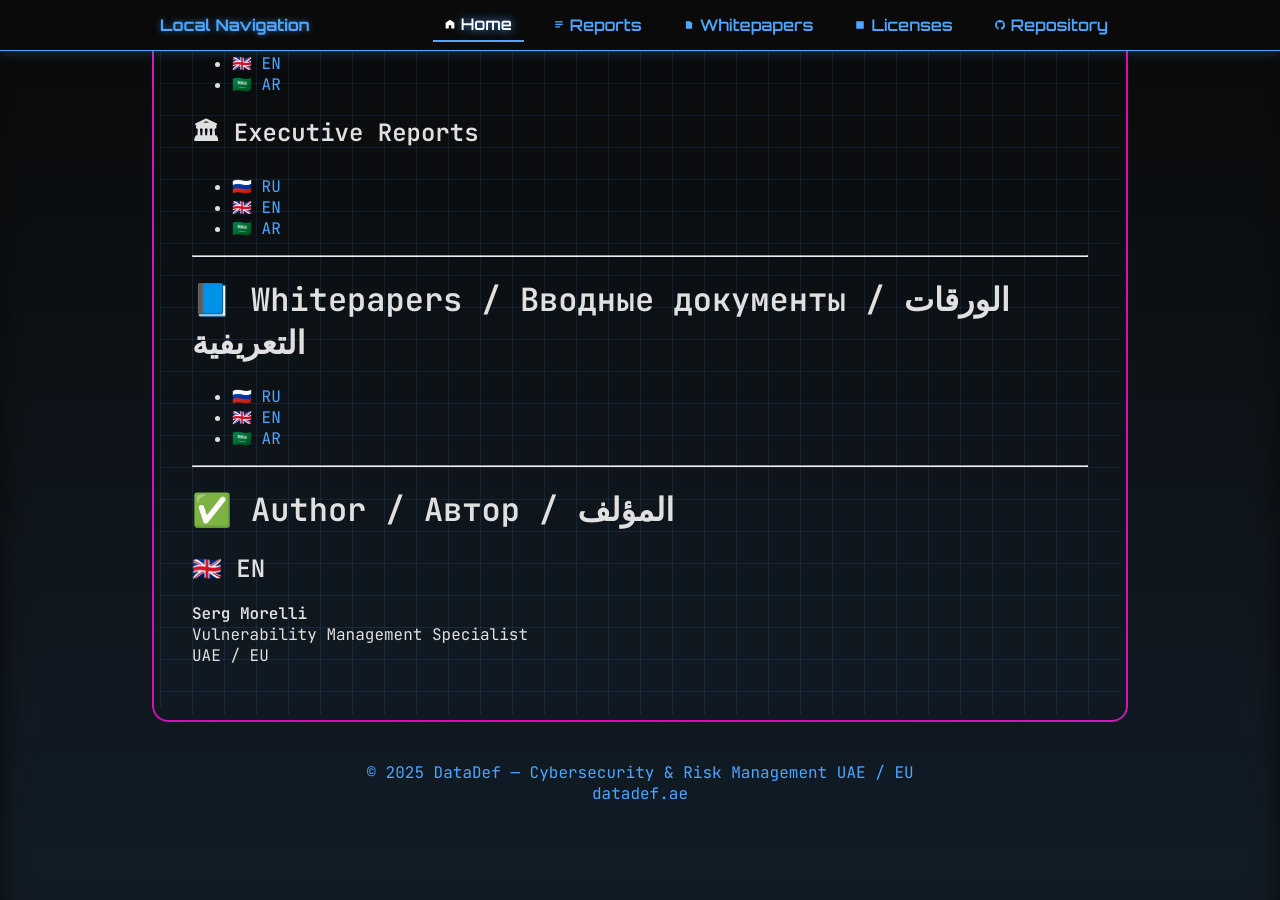
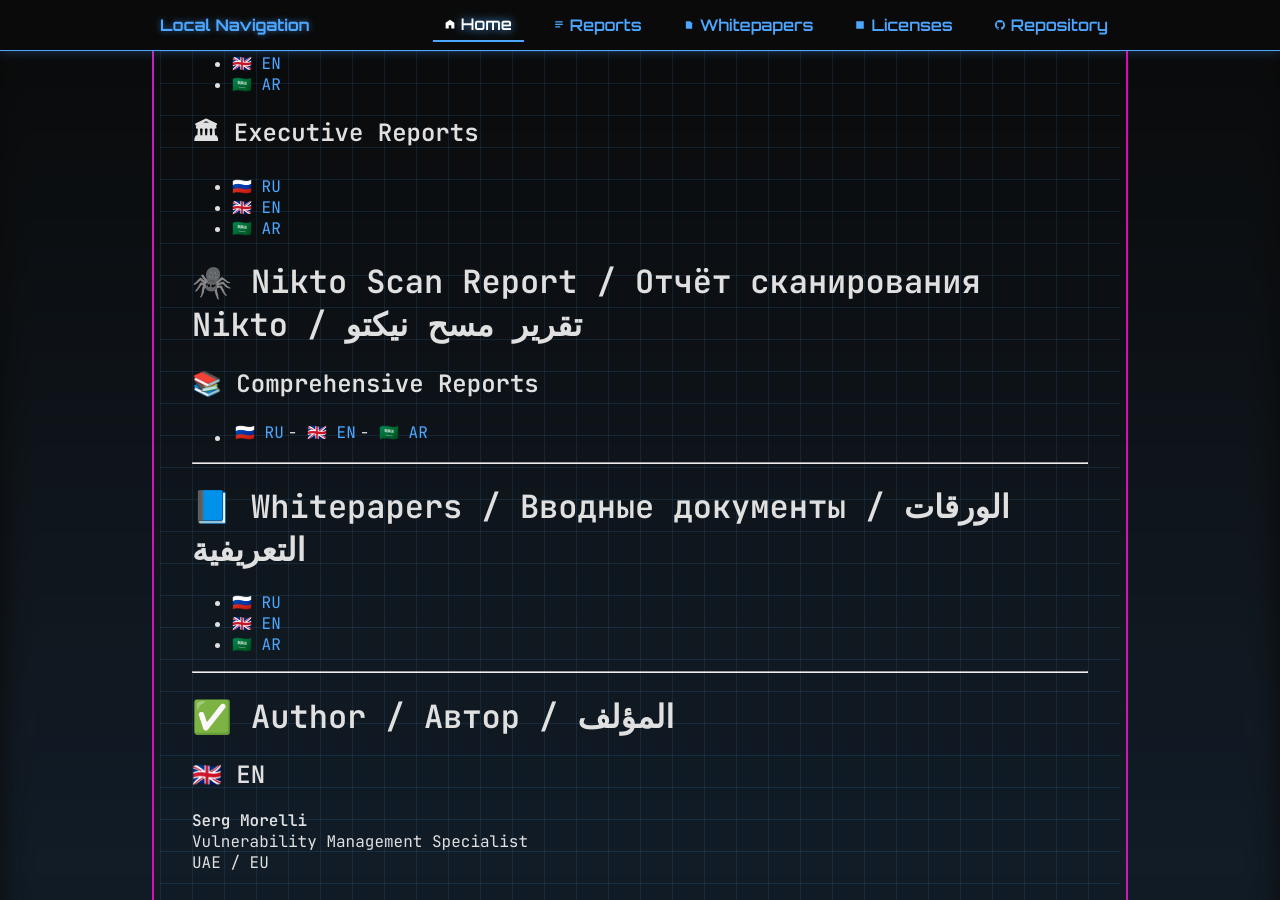
Before and after one commit to SergMorelli/SergMorelli-security-audit-report-samples, a Jekyll site: the page built from index.md, in a window 1280 px wide and 900 px high, scrolled down 2702 px. Built offline with Jekyll 4.4.1, drawn with Linux system fonts in a browser that asks for light colours; our own code applies the rules of GitHub Pages for plain Markdown files; before the commit the page ends 3546 px from its top, so only the background shows below that.

Commit message:
Add Nikto Scan Report section to index.md
Added Nikto Scan Report section with links to comprehensive reports in multiple languages.

```diff
--- a/index.md
+++ b/index.md
@@ -118,8 +118,15 @@ It includes:
 - 🇬🇧 [EN](zap-reports/executive/en/)
 - 🇸🇦 [AR](zap-reports/executive/ar/)
 
+# 🕷️ Nikto Scan Report / Отчёт сканирования Nikto / تقرير مسح نيكتو
+
+## 📚 Comprehensive Reports
+
+- 🇷🇺 [RU](nikto-report/comprehensive/ru/)  |    - 🇬🇧 [EN](nikto-report/comprehensive/en/)  |   - 🇸🇦 [AR](nikto-report/comprehensive/ar/)  |
+
 
 ---
+
 
 # 📘 Whitepapers / Вводные документы / الورقات التعريفية
 <a id="whitepapers"></a>
```
